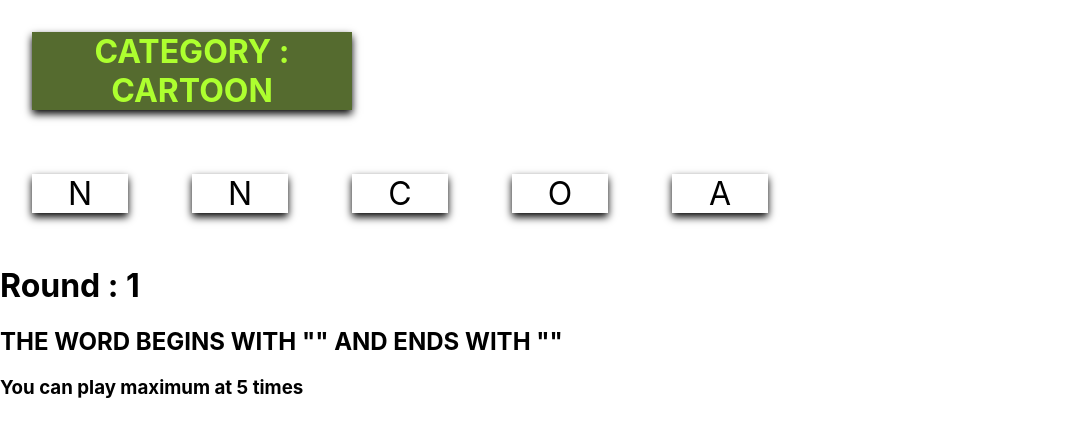
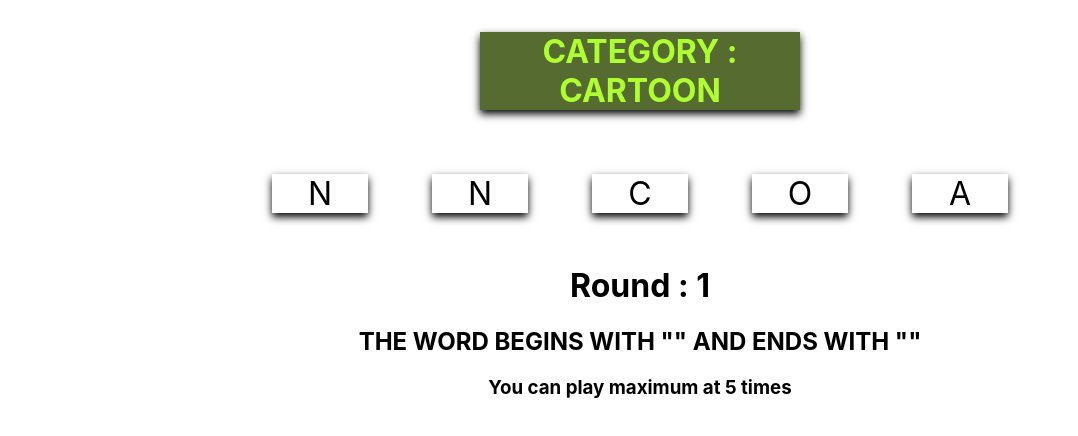
Before and after one commit to nppdon/labReact, a React (Create React App) app in the folder card-game/: page / in a window 1280 px wide. Shown: the top 436 px of the page, without its empty margins (0-1078 px from the left). Built offline with nearby package versions, Linux system fonts and the light colour scheme.

Commit message:
LOGIC GAME: CSS CENTRALIZE DISPLAY

```diff
--- a/card-game/src/App.css
+++ b/card-game/src/App.css
@@ -11,7 +11,6 @@
   width: 10em;
   font-size: 2em;
   box-shadow: 0 4px 8px 0 rgba(0, 0, 0, 2);
-  margin: 1em;
   user-select: none;
   color:white;
   background: rgb(105, 163, 4);
@@ -22,7 +21,6 @@
   width: 10em;
   font-size: 2em;
   box-shadow: 0 4px 8px 0 rgba(0, 0, 0, 2);
-  margin: 1em;
   user-select: none;
   color:white;
   background: peru;
--- a/card-game/src/WordCard.js
+++ b/card-game/src/WordCard.js
@@ -56,7 +56,7 @@ export default class WordCard extends Component{
     }
     render(){
         return (
-            <div>
+            <div className="App">
                 <h1 className="category">CATEGORY : {this.props.category}</h1>
                 <br></br>
                 { Array.from(this.state.chars).map((c,i) => <CharacterCard value={c} key={i} attempt={this.state.attempt} activationHandler={this.activationHandler}/>)}
```
